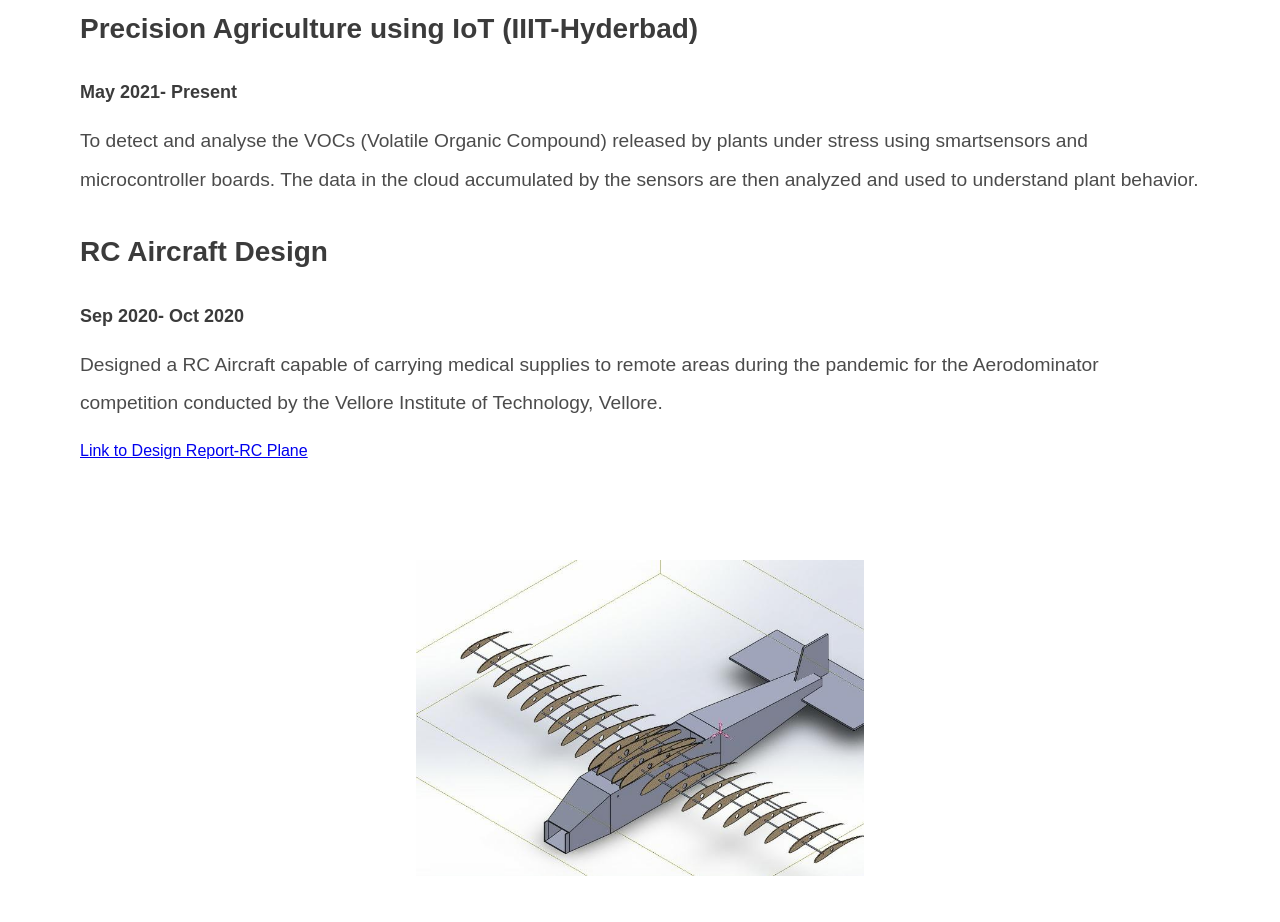
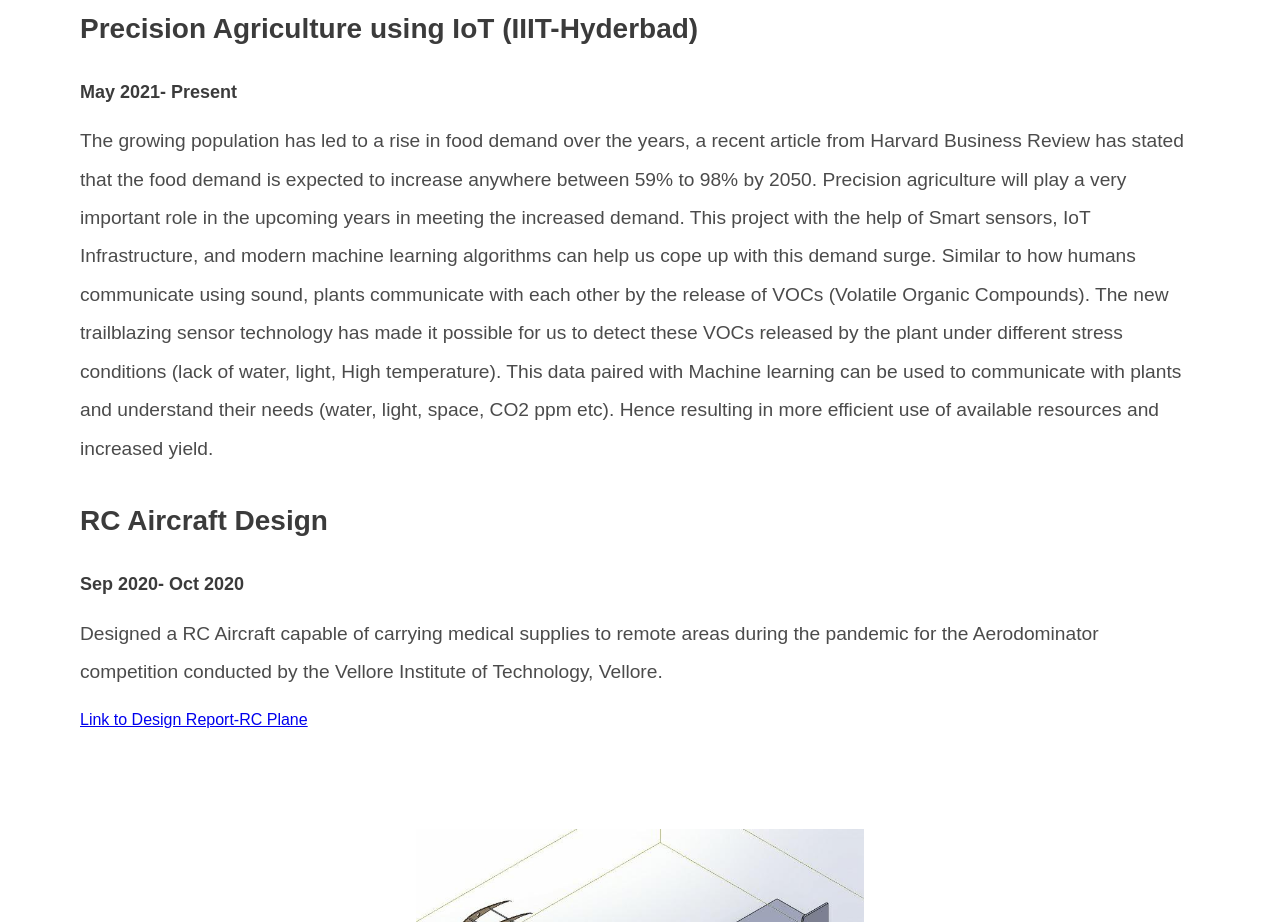
Before and after one commit to ChockalingamT/ChockalingamT, a plain HTML site: page index.html in a window 1280 px wide. Shown: the part 1160-2082 px from the top of the page. Drawn offline with Linux system fonts and the light colour scheme.

Commit message:
Update index.html

```diff
--- a/index.html
+++ b/index.html
@@ -35,8 +35,20 @@
             <h2>Project Experience</h2>
             <h4>Precision Agriculture using IoT (IIIT-Hyderbad)</h4>
             <h3>May 2021- Present</h3>
-            <p>To detect and analyse the VOCs (Volatile Organic Compound) released by plants under stress using smartsensors and microcontroller boards.
-                The data in the cloud accumulated by the sensors are then analyzed and used to understand plant behavior.</p>
+            <p>The growing population has led to a rise in food demand over the years, a
+recent article from Harvard Business Review has stated that the food demand is
+expected to increase anywhere between 59% to 98% by 2050. Precision
+agriculture will play a very important role in the upcoming years in meeting the
+increased demand. This project with the help of Smart sensors, IoT
+Infrastructure, and modern machine learning algorithms can help us cope up
+with this demand surge. Similar to how humans communicate using sound,
+plants communicate with each other by the release of VOCs (Volatile Organic
+Compounds). The new trailblazing sensor technology has made it possible for us
+to detect these VOCs released by the plant under different stress conditions
+(lack of water, light, High temperature). This data paired with Machine learning
+can be used to communicate with plants and understand their needs (water,
+light, space, CO2 ppm etc). Hence resulting in more efficient use of available
+resources and increased yield.</p>
         </article>
         <article>
             <h4>RC Aircraft Design</h4>
```
